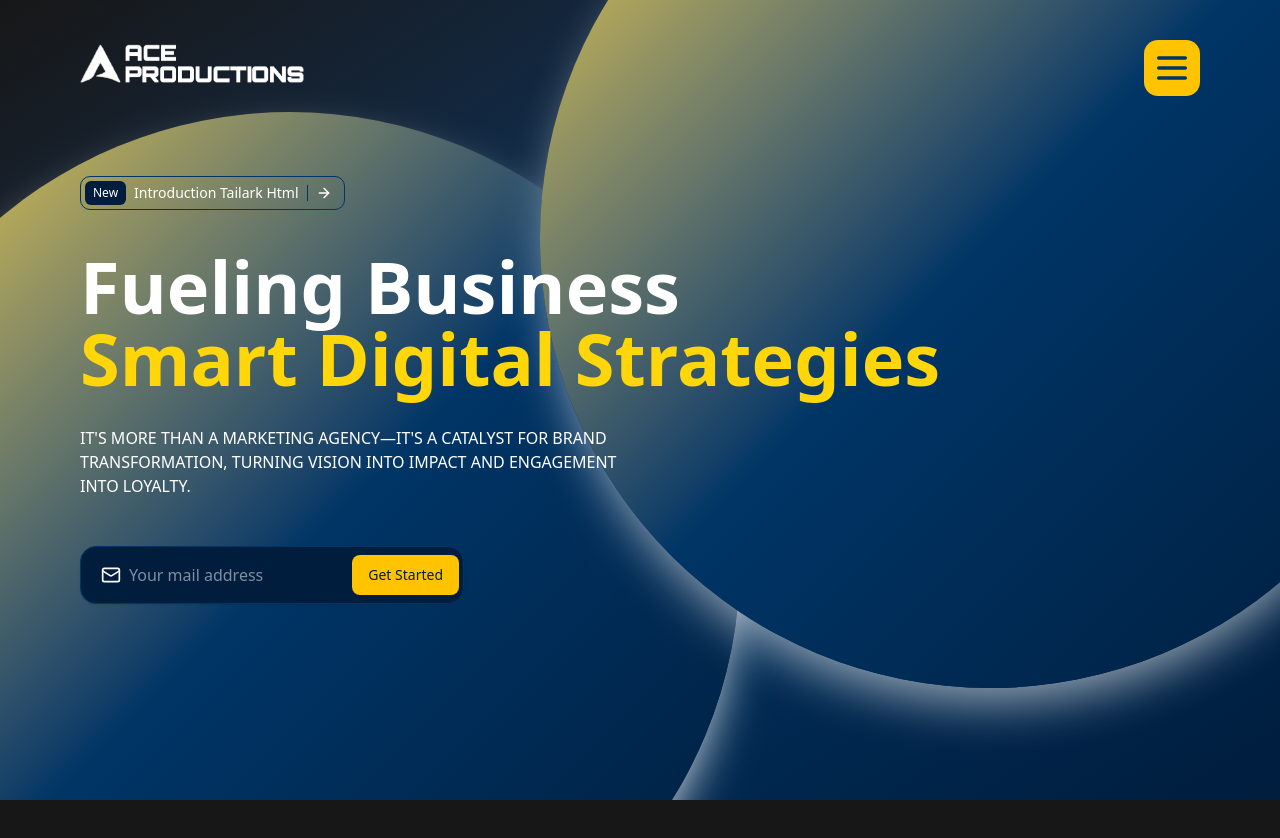
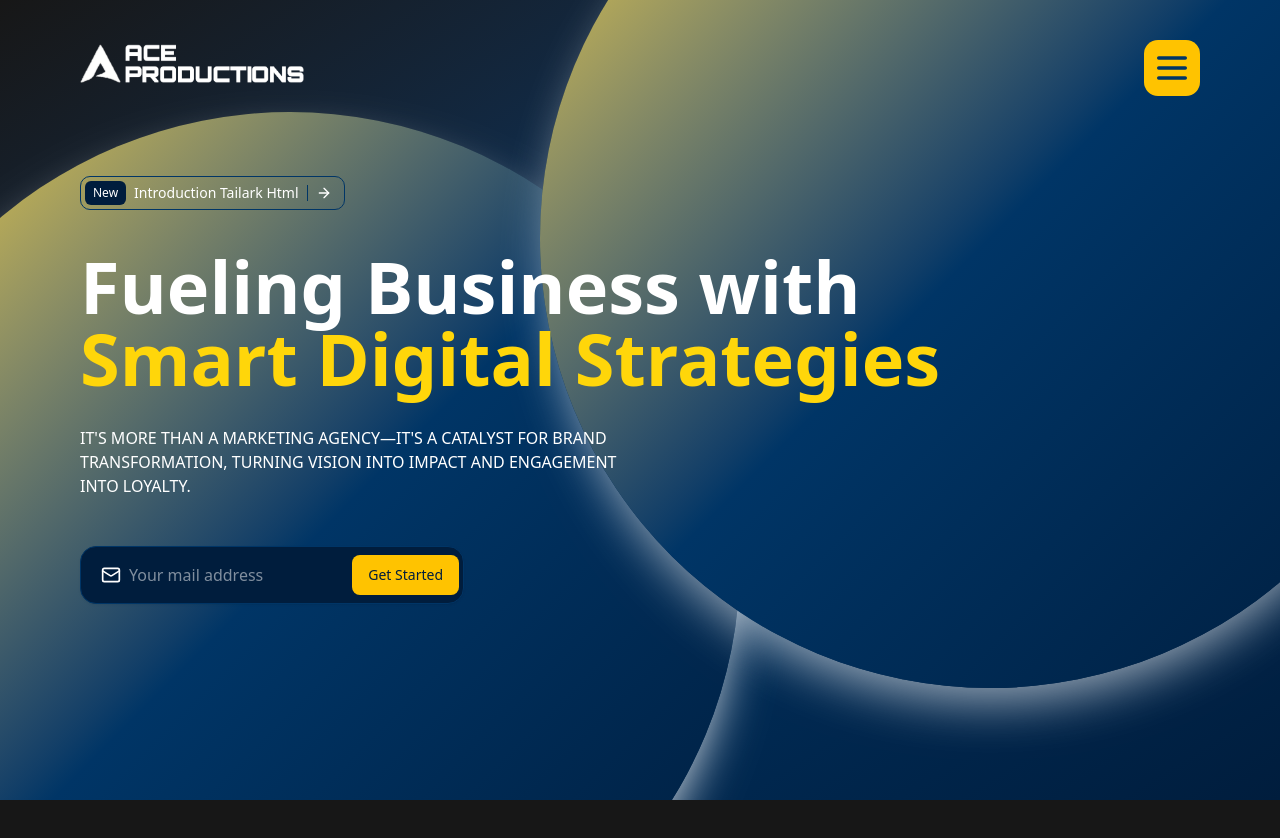
Before and after one commit to A-B-H-I-S-H-E-K-S-H-A-W/marketing-portfolio, a Next.js app: page / in a window 1280 px wide. Shown: the top 838 px of the page. Built offline with nearby package versions, Linux system fonts and the light colour scheme.

Commit message:
Minor changes

```diff
--- a/src/app/page.jsx
+++ b/src/app/page.jsx
@@ -51,7 +51,7 @@ export default function Home() {
               </Link>
 
               <h1 className="mt-10 text-balance text-start text-4xl font-bold md:text-5xl xl:text-7xl">
-                Fueling Business
+                Fueling Business with
                 <p className="text-accent">Smart Digital Strategies</p>
               </h1>
               <p className="text-start mt-8 uppercase max-w-xl text-xs md:text-base">
```
